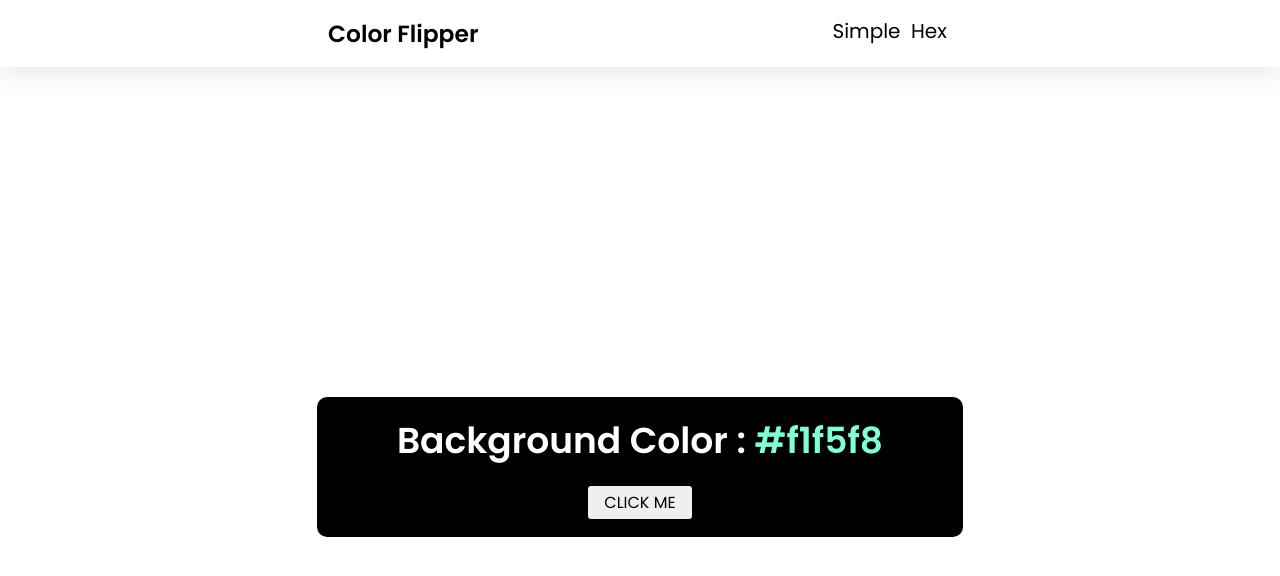
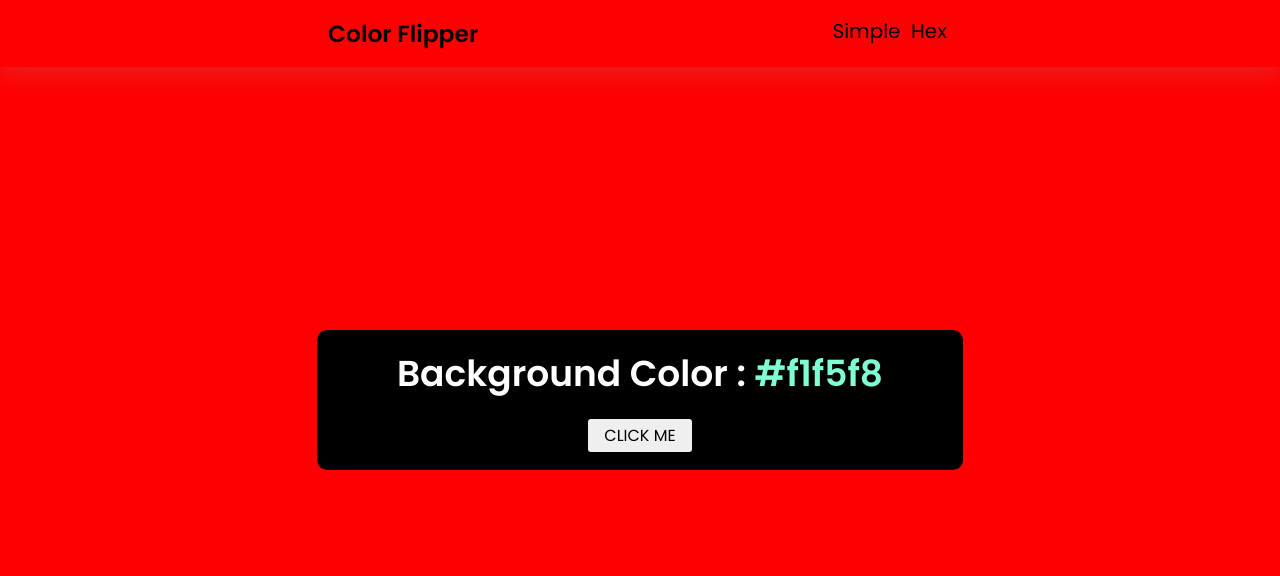
Before and after one commit to moehzi/flip-color, a plain HTML site: page color-flipper/index.html in a window 1280 px wide. Both pictures are taken after a click on the button "CLICK ME". Drawn offline with Linux system fonts and the light colour scheme.

Commit message:
backgroundColor event listener

```diff
--- a/color-flipper/index.html
+++ b/color-flipper/index.html
@@ -24,9 +24,10 @@
 	<main>
 		<div class="container">
 			<h2>Background Color : <span class="color">#f1f5f8</span></h2>
-			<button class="btn">Click me</button>
+			<button type="button" class="btn" id="btn">Click me</button>
 		</div>
 	</main>
+	<script src="script.js"></script>
 </body>
 
 </html>
--- a/color-flipper/script.js
+++ b/color-flipper/script.js
@@ -0,0 +1,15 @@
+//menentukan color yang ada dalam array
+const colors = ["green", "red","#f15025","#F22464"];
+//inisiasi btn dan color class
+const btn = document.getElementById("btn");
+const color = document.querySelector(".color");
+//membuat event listener untuk fungsi dari btn
+btn.addEventListener("click", function () {
+	const randomNumber = getRandomNum();
+	console.log(randomNumber);
+	document.body.style.backgroundColor = colors[randomNumber];
+});
+//fungsi random number
+function getRandomNum(){
+	return Math.floor(Math.random() * colors.length);
+}
--- a/color-flipper/style.css
+++ b/color-flipper/style.css
@@ -17,6 +17,7 @@ nav {
 	width: 100%;
 	box-shadow: rgba(149, 157, 165, 0.2) 0px 8px 24px;
 	padding: 1rem;
+	position: fixed;
 }
 
 .bg-nav {
```
